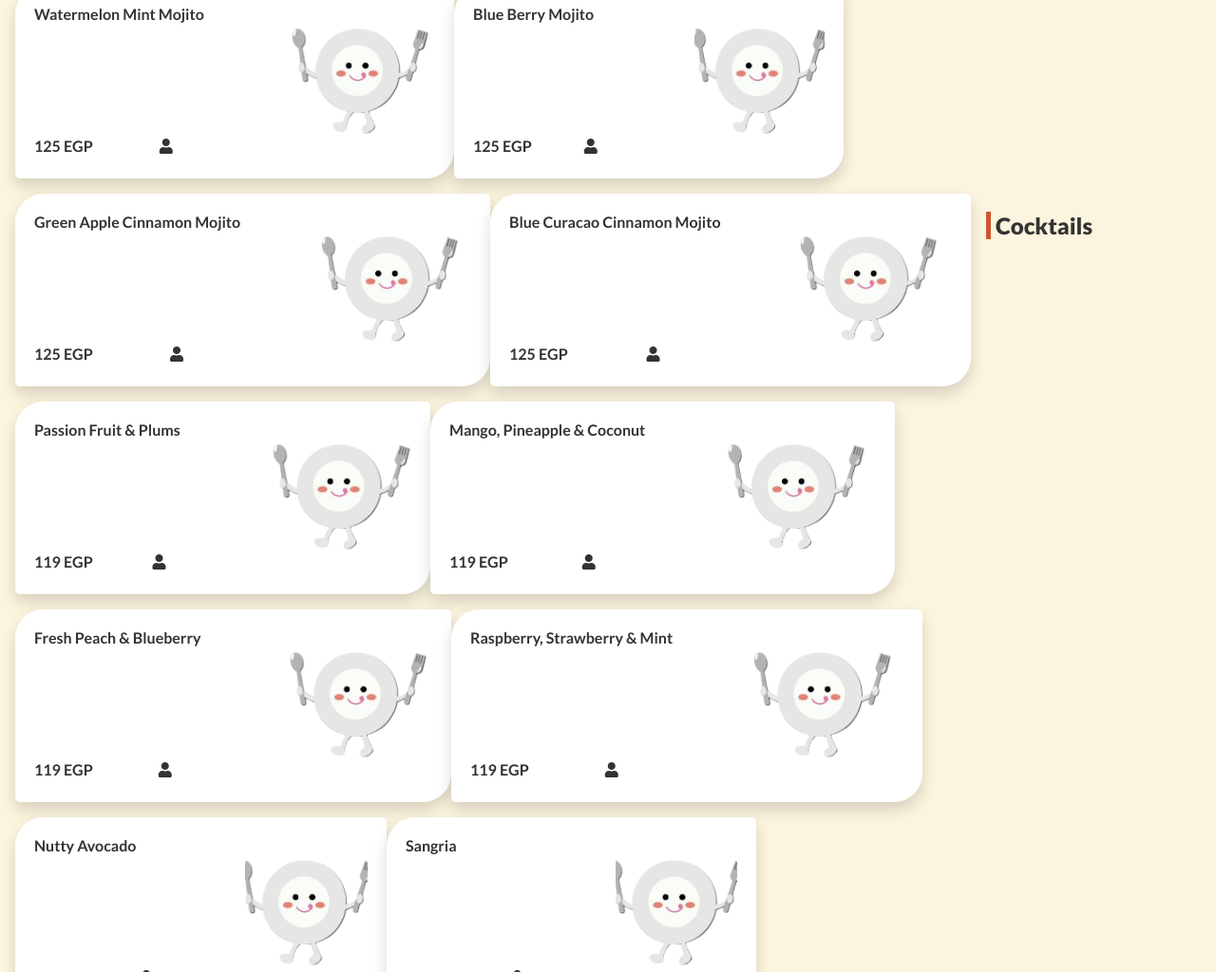
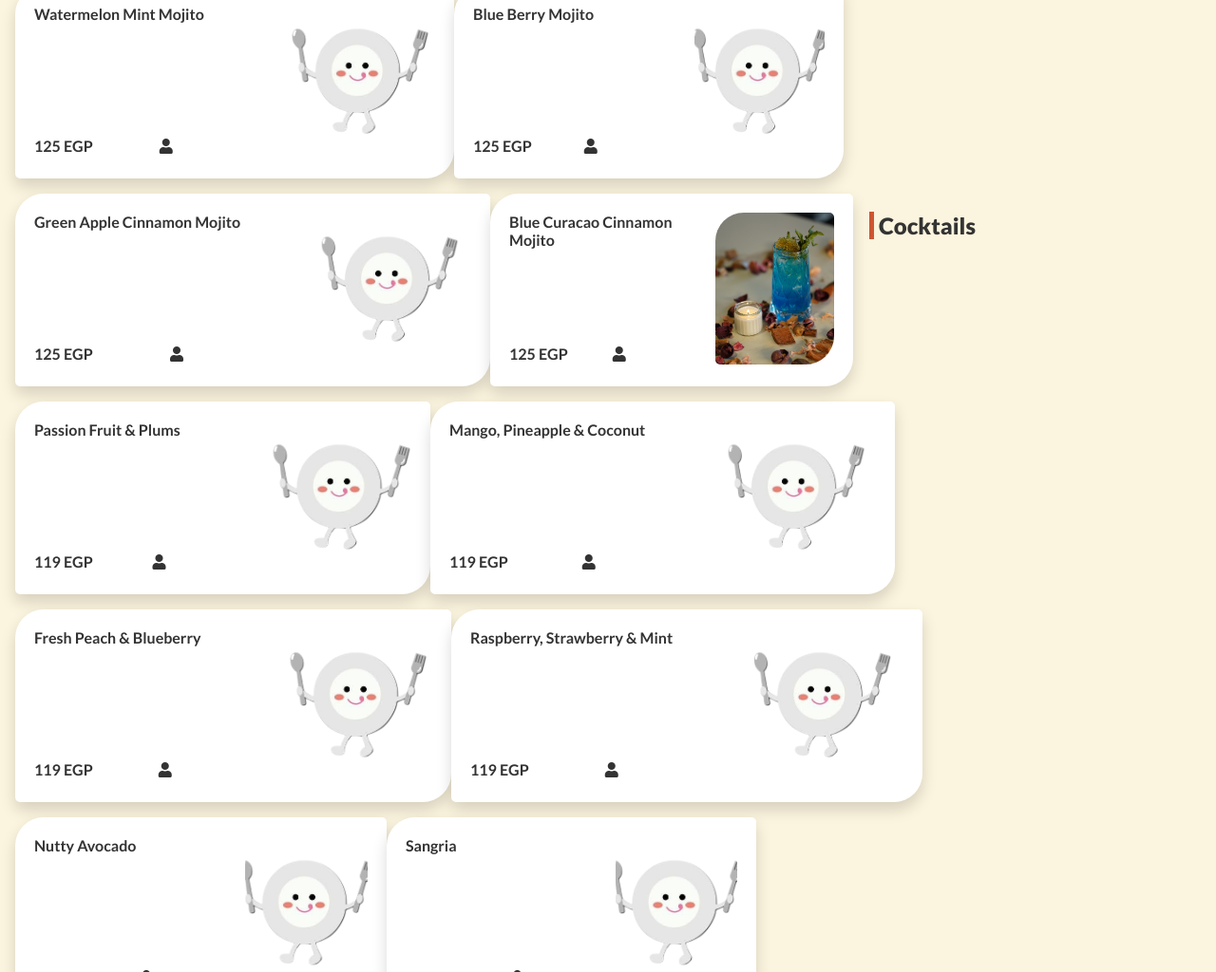
Before and after one commit to COSTA-BLANCA/COSTA-BLANCA.com, a plain HTML site: page en/smothie.html in a window 1280 px wide. Shown: the part 1625-2649 px from the top of the page at 95% size. Drawn offline with nearby package versions, Linux system fonts and the light colour scheme.

Commit message:
Update smothie.html

```diff
--- a/en/smothie.html
+++ b/en/smothie.html
@@ -602,7 +602,7 @@
                 </div>
               </div>
               <div class="col-5">
-                <img src="../images/home/اكل.jpg" class="lozad card-img-top img-cover i-b-radius" />
+                <img src="../images/home/mojito.jpg" class="lozad card-img-top img-cover i-b-radius" />
               </div>
             </div>
           </div>
```
